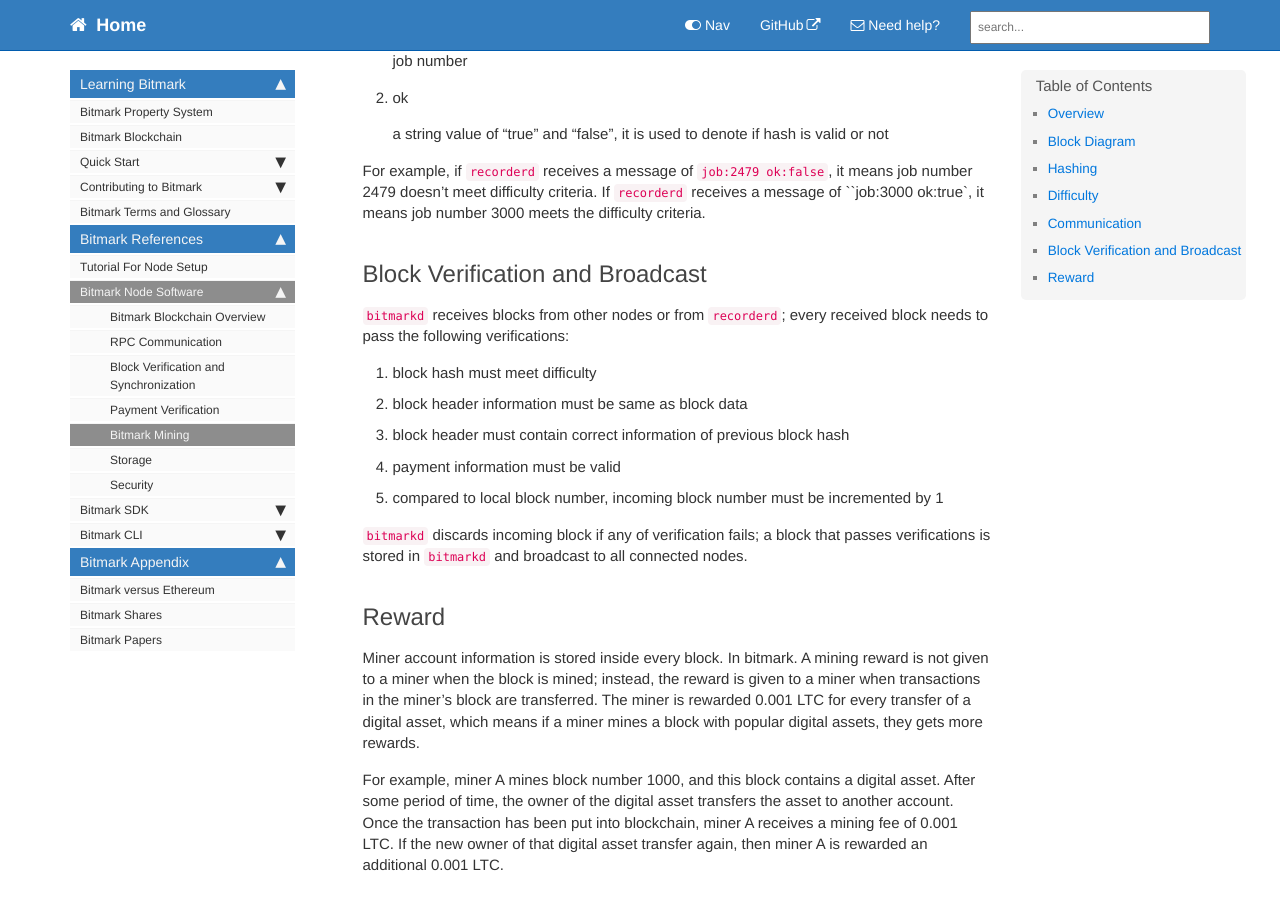
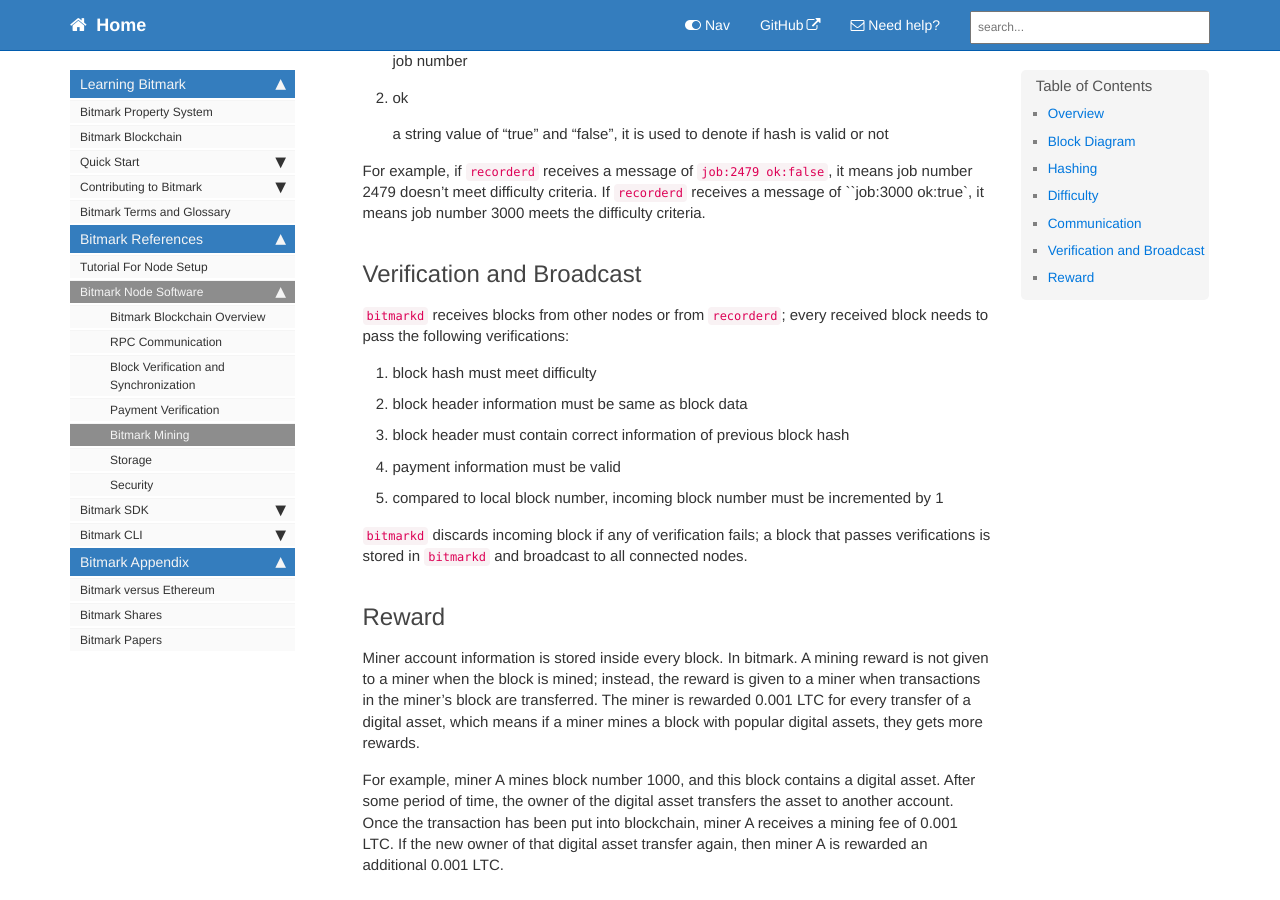
Before and after one commit to bitmark-inc/docs, a Jekyll site: the page built from pages/bitmark-references/bitmark-node-software/mining.md, in a window 1280 px wide and 900 px high, scrolled down 2814 px. Built offline with Jekyll 4.4.1, drawn with Linux system fonts in a browser that asks for light colours; comment, search, counter and statistics services are not loaded.

Commit message:
Update mining.md

```diff
--- a/pages/bitmark-references/bitmark-node-software/mining.md
+++ b/pages/bitmark-references/bitmark-node-software/mining.md
@@ -121,7 +121,7 @@
 
 For example, if `recorderd` receives a message of `job:2479 ok:false`, it means job number 2479 doesn't meet difficulty criteria. If `recorderd` receives a message of ``job:3000 ok:true`, it means job number 3000 meets the difficulty criteria.
 
-## Block Verification and Broadcast
+## Verification and Broadcast
 
 `bitmarkd` receives blocks from other nodes or from `recorderd`; every received block needs to pass the following verifications:
 
```
